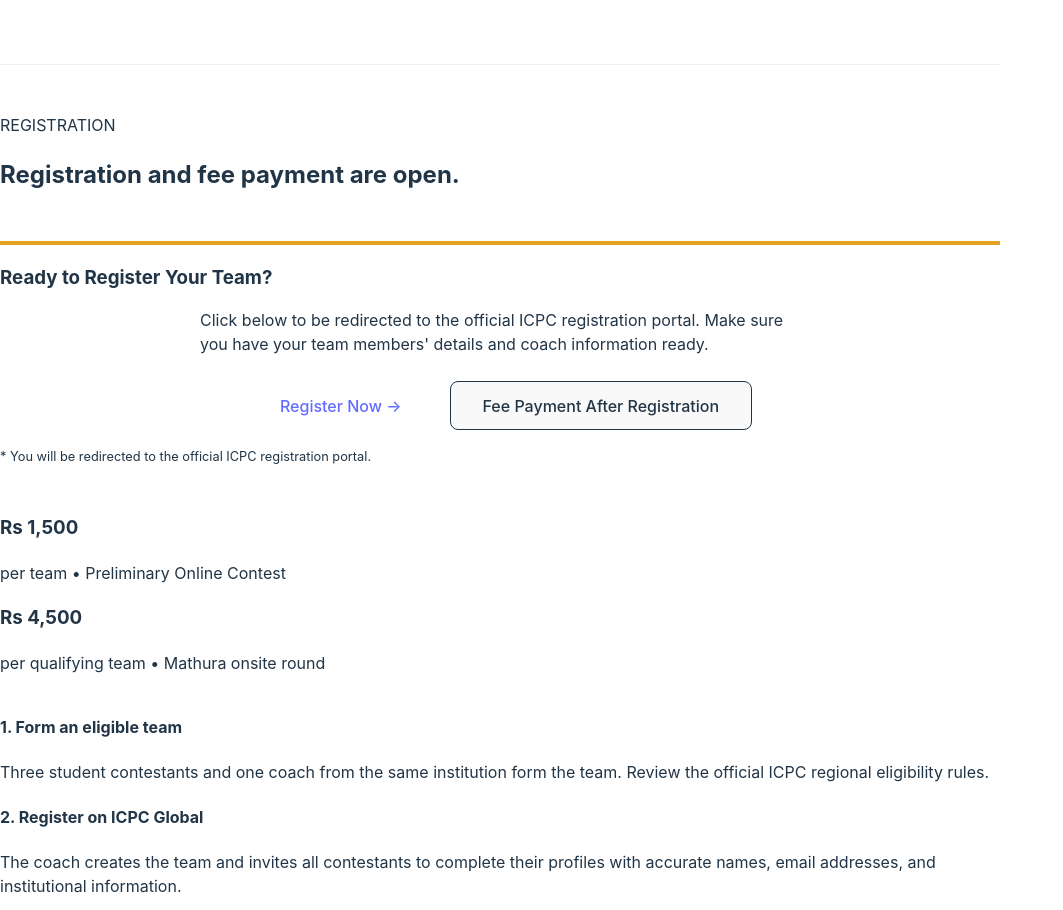
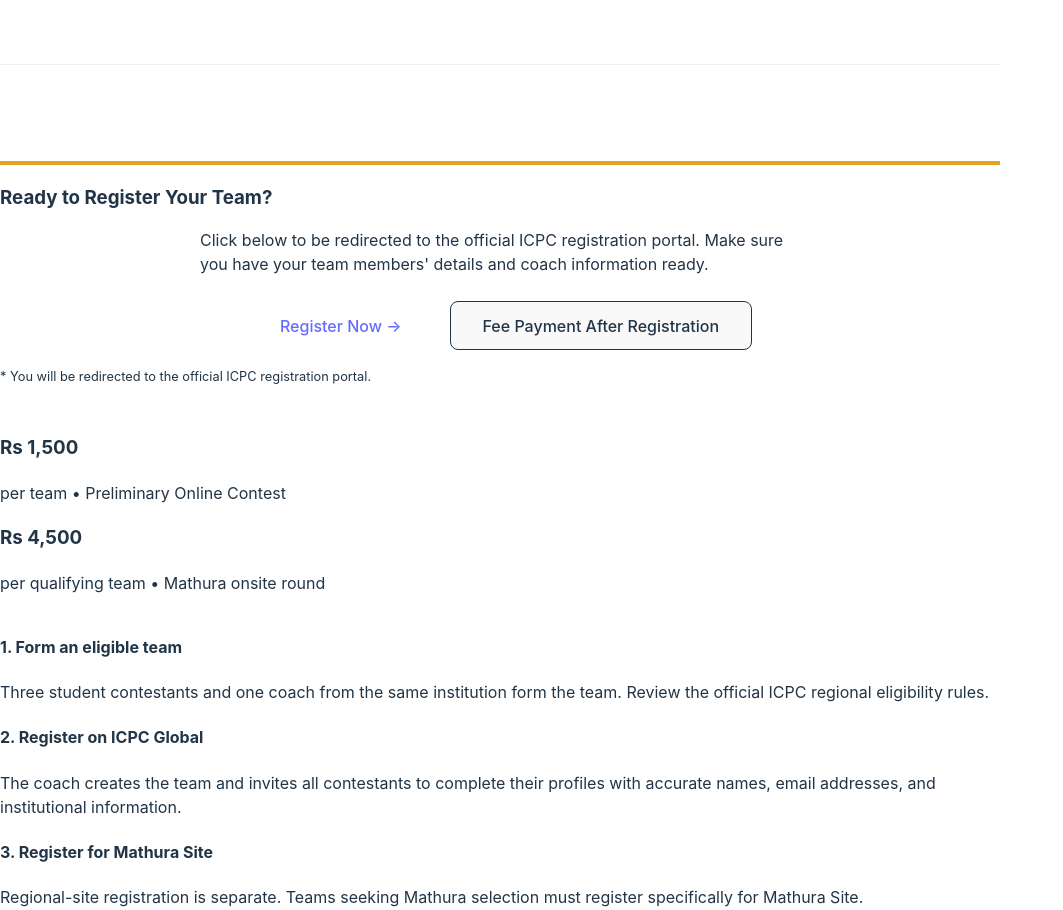
Before and after one commit to amaneixxy/mathure_icpc, a React (Vite) app: page / in a window 1280 px wide. Shown: the part 3388-4298 px from the top of the page, without its empty margins (0-1063 px from the left). Built offline with nearby package versions, Linux system fonts and the light colour scheme; the HTML template or start-up script is replaced by a standard one.

Commit message:
new change

```diff
--- a/src/pages/Home.jsx
+++ b/src/pages/Home.jsx
@@ -223,10 +223,10 @@
 
           {/* Registration Overview Block */}
           <div style={{ marginTop: '4rem', borderTop: '1px solid rgba(0,0,0,0.06)', paddingTop: '3rem' }}>
-            <div style={{ marginBottom: '2rem' }}>
+            {/* <div style={{ marginBottom: '2rem' }}>
               <span className="registration-badge">REGISTRATION</span>
               <h2 className="registration-main-title">Registration and fee payment are open.</h2>
-            </div>
+            </div> */}
 
             <div style={{ margin: '3rem 0' }}>
               {REGISTRATION_OPEN ? (
```
